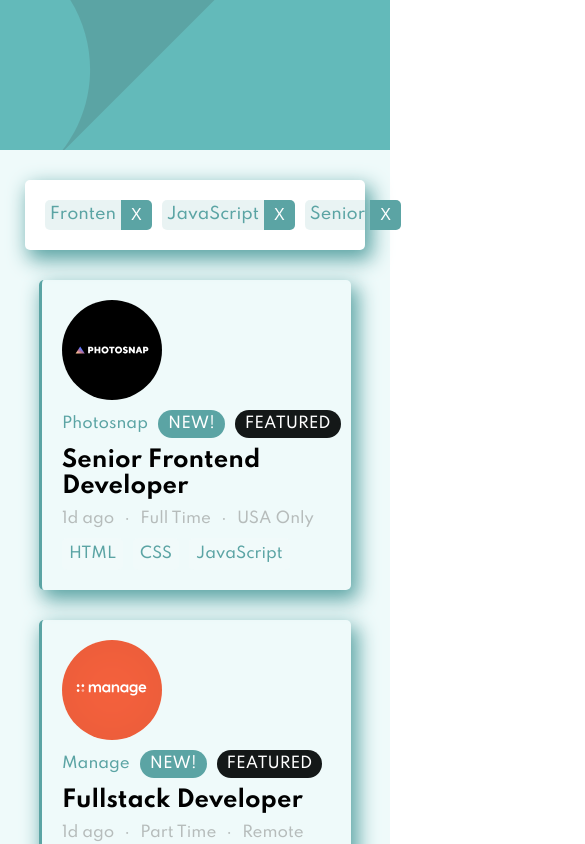
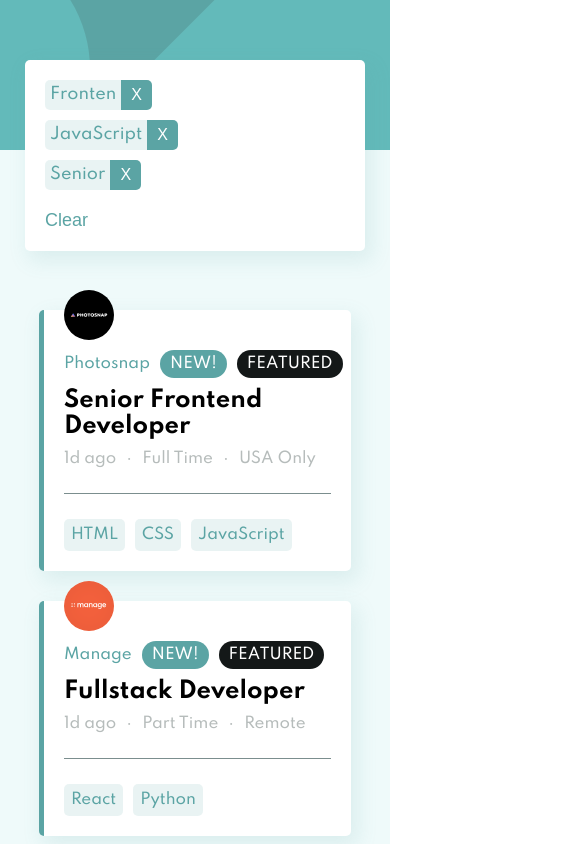
Before and after one commit to jhorman10/job-listings, an Angular app: page / in a window 390 px wide. Shown: the top 844 px of the page, 585 px wide, since content can reach past the window. Built offline with nearby package versions, Linux system fonts and the light colour scheme.

Commit message:
refactor in cards and responsive

```diff
--- a/src/app/app.component.scss
+++ b/src/app/app.component.scss
@@ -12,3 +12,18 @@
   background-color: $light-grayish-cyan-background;
   padding-top: 150px;
 }
+
+@media (max-width: 768px) {
+  .job-list-container{
+    position: relative;
+    box-sizing: border-box;
+    padding: 20px;
+    display: flex;
+    flex-direction: column;
+    gap: 30px;
+    flex-wrap: nowrap;
+    align-items: center;
+    background-color: $light-grayish-cyan-background;
+    padding-top: 250px;
+  }
+}
--- a/src/app/components/card/card.component.html
+++ b/src/app/components/card/card.component.html
@@ -23,6 +23,9 @@
       </div>
     </div>
   </div>
+  <div class="divider-tools-languages">
+
+  </div>
   <div class="card-container-part-2">
     <div class="container-tools-languages">
       <span *ngFor="let tool of cardData.tools" class="tools-languages">{{
--- a/src/app/components/card/card.component.scss
+++ b/src/app/components/card/card.component.scss
@@ -1,6 +1,7 @@
 @import "../../../styles";
 
 .card-container {
+  background-color: white;
   width: 80vw;
   box-sizing: border-box;
   display: flex;
@@ -11,8 +12,9 @@
   gap: 20px;
   padding: 20px;
   border-radius: 5px;
-  box-shadow: 5px 8px 20px 2px $desaturated-dark-cyan;
+  box-shadow: 5px 8px 20px 2px $desaturated-dark-cyan-o;
 }
+
 .card-container-part-1 {
   display: flex;
   flex-direction: row;
@@ -51,7 +53,7 @@
   border-radius: 15px;
 }
 .featured {
-  border-left: 3px solid $desaturated-dark-cyan;
+  border-left: 5px solid $desaturated-dark-cyan;
 }
 .company-job-title {
   cursor: pointer;
@@ -78,7 +80,7 @@
   gap: 20px;
 }
 .tools-languages {
-  background-color: #f1fafa;
+  background-color:$desaturated-dark-cyan-o;
   padding: 7px;
   color: $desaturated-dark-cyan;
   border-radius: 5px;
@@ -97,7 +99,7 @@
     font-size: 15px;
     flex-direction: column;
     align-items: flex-start;
-    gap: 10px;
+    gap: 25px;
   }
 
   .card-container-part-1,
@@ -105,6 +107,18 @@
     flex-direction: column;
     gap: 10px;
   }
+
+  .img-company-card {
+    margin-top: -40px;
+    width: 50px;
+    height: 50px;
+  }
+
+  .divider-tools-languages {
+    width: 100%;
+    border-top: 1px solid $dark-grayish-cyan;
+  }
+
   .company-name {
     gap: 10px;
   }
--- a/src/app/components/filter/filter.component.html
+++ b/src/app/components/filter/filter.component.html
@@ -2,7 +2,7 @@
   <div class="filter-items-container">
     <app-filter-item *ngFor="let tool of tools"  [filter]="tool"></app-filter-item>
   </div>
-  <input class="tools-lang-filter-input" type="text" />
+  <!-- <input class="tools-lang-filter-input" type="text" /> -->
   <button type="button" class="clear-button" (click)="clearFilters()">
     {{ clear }}
   </button>
--- a/src/app/components/filter/filter.component.scss
+++ b/src/app/components/filter/filter.component.scss
@@ -1,6 +1,9 @@
-@import '../../../styles';
+@import "../../../styles";
 
 .tools-lang-filter-container {
+  position: absolute;
+  top: 6%;
+  left: 10%;
   width: 77vw;
   border-radius: 5px;
   padding: 20px;
@@ -11,25 +14,47 @@
   flex-wrap: nowrap;
   justify-content: space-between;
   align-items: center;
-  box-shadow: 5px 8px 20px 2px $desaturated-dark-cyan;
+  box-shadow: 5px 8px 20px 2px $desaturated-dark-cyan-o;
 
-  .filter-items-container{
+  .filter-items-container {
     display: flex;
     gap: 10px;
   }
 
   .tools-lang-filter-input {
-    cursor:text;
+    cursor: text;
     font-size: 15px;
     width: 50vw;
     padding: 5px;
     border: none;
   }
 
-  .clear-button{
+  .clear-button {
     border: none;
     background-color: white;
     color: $desaturated-dark-cyan;
-    font-size: 15px;
+    font-size: 18px;
   }
 }
+
+@media (max-width: 768px) {
+  .tools-lang-filter-container {
+    position: absolute;
+    top: 60px;
+    left: 25px;
+    display: flex;
+    flex-direction: column;
+    flex-wrap: nowrap;
+    justify-content: center;
+    align-items: flex-start;
+  }
+
+  .filter-items-container {
+    display: flex;
+    flex-direction: column;
+    gap: 10px;
+  }
+  .tools-lang-filter-input {
+    min-width: 100%;
+  }
+}
--- a/src/app/services/job-list.service.ts
+++ b/src/app/services/job-list.service.ts
@@ -11,4 +11,8 @@ export class JobListService {
   getJobListData(): Observable<Card[]> {
     return this.http.get<Card[]>('../../assets/data/data.json');
   }
+
+  getCategoryListData(): Observable<Card[]> {
+    return this.http.get<Card[]>('../../assets/data/categories.json');
+  }
 }
```
Also changed, not shown: src/assets/data/categories.json (added, +18 -0 lines).
